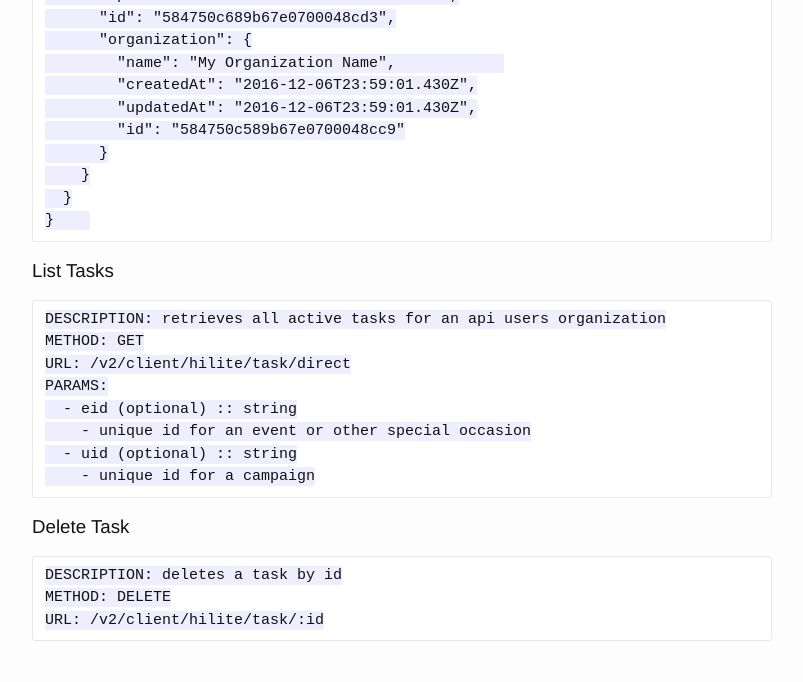
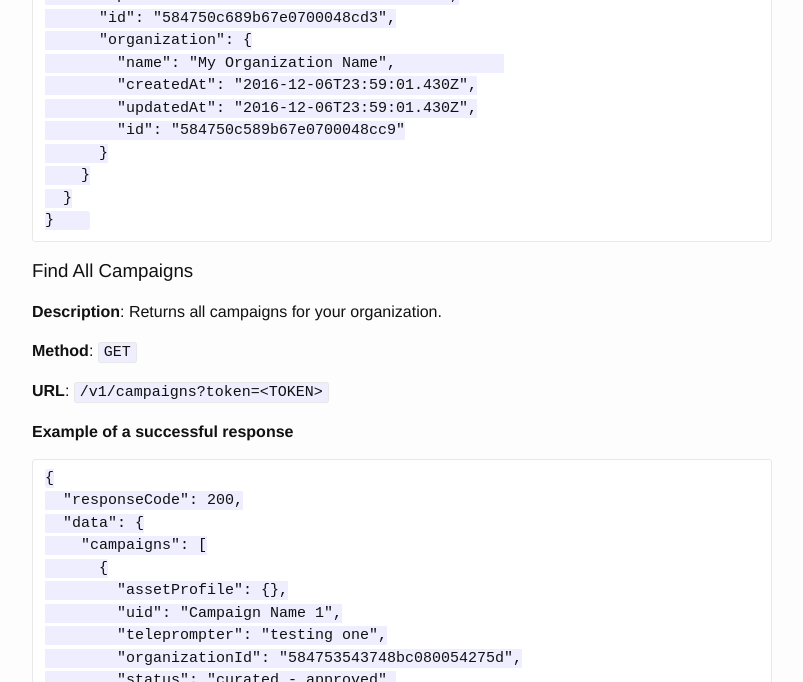
Before and after one commit to hilite-developer-site/hilite-developer-site.github.io, a Jekyll site: the page built from campaigns.md, in a window 1280 px wide and 1400 px high, scrolled down 810 px, cut to the strip 0-682 px from the top of the window. Shown: the whole strip, without its empty margins (238-1041 px from the left). Built offline with Jekyll 4.4.1, drawn with Linux system fonts in a browser that asks for light colours; some of the changed text lies outside the part shown.

Commit message:
find all campaigns documentation

```diff
--- a/campaigns.md
+++ b/campaigns.md
@@ -45,16 +45,71 @@ Brands generate campaigns. This is usually done via our [admin console](https://
       }
     }
 
-### List Tasks
+### Find All Campaigns
 
-    DESCRIPTION: retrieves all active tasks for an api users organization
-    METHOD: GET
-    URL: /v2/client/hilite/task/direct
-    PARAMS:
-      - eid (optional) :: string
-        - unique id for an event or other special occasion
-      - uid (optional) :: string
-        - unique id for a campaign
+**Description**: Returns all campaigns for your organization.
+
+**Method**: `GET`
+
+**URL**: `/v1/campaigns?token=<TOKEN>`
+
+**Example of a successful response**
+
+    {
+      "responseCode": 200,
+      "data": {
+        "campaigns": [
+          {
+            "assetProfile": {},
+            "uid": "Campaign Name 1",
+            "teleprompter": "testing one",
+            "organizationId": "584753543748bc080054275d",
+            "status": "curated - approved",
+            "createdAt": "2016-12-07T00:09:56.903Z",
+            "updatedAt": "2016-12-07T00:09:56.903Z",
+            "id": "584753543748bc0800542762",
+            "organization": {
+              "name": "My Organization Name",
+              "createdAt": "2016-12-07T00:09:56.361Z",
+              "updatedAt": "2016-12-07T00:09:56.361Z",
+              "id": "584753543748bc080054275d"
+            }
+          },
+          {
+            "assetProfile": {},
+            "uid": "Campaign Name 2",
+            "teleprompter": "testing two",
+            "organizationId": "584753543748bc080054275d",
+            "status": "curated - approved",
+            "createdAt": "2016-12-07T00:09:56.906Z",
+            "updatedAt": "2016-12-07T00:09:56.907Z",
+            "id": "584753543748bc0800542763",
+            "organization": {
+              "name": "My Organization Name",
+              "createdAt": "2016-12-07T00:09:56.361Z",
+              "updatedAt": "2016-12-07T00:09:56.361Z",
+              "id": "584753543748bc080054275d"
+            }
+          },
+          {
+            "assetProfile": {},
+            "uid": "Campaign Name 3",
+            "teleprompter": "testing three",
+            "organizationId": "584753543748bc080054275d",
+            "status": "curated - approved",
+            "createdAt": "2016-12-07T00:09:56.909Z",
+            "updatedAt": "2016-12-07T00:09:56.909Z",
+            "id": "584753543748bc0800542764",
+            "organization": {
+              "name": "My Organization Name",
+              "createdAt": "2016-12-07T00:09:56.361Z",
+              "updatedAt": "2016-12-07T00:09:56.361Z",
+              "id": "584753543748bc080054275d"
+            }
+          }
+        ]
+      }
+    }
 
 
 ### Delete Task
```
